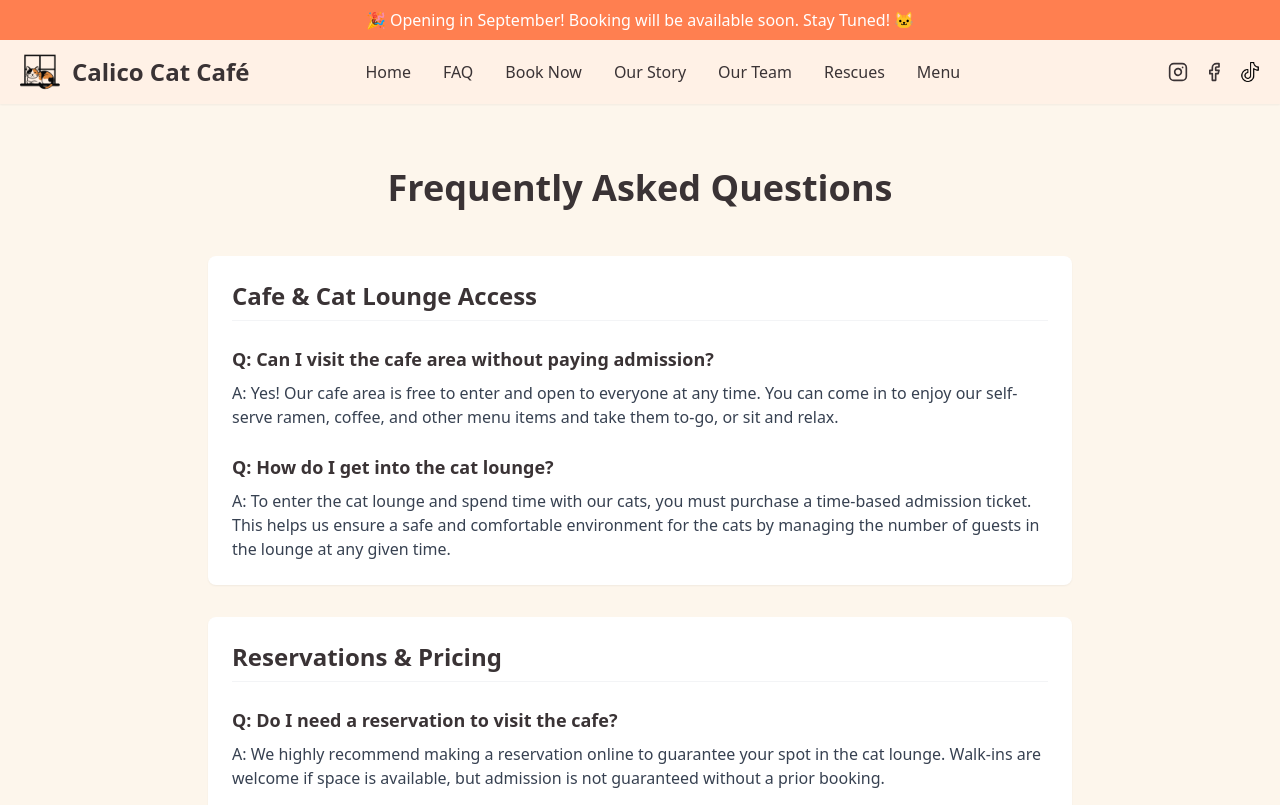
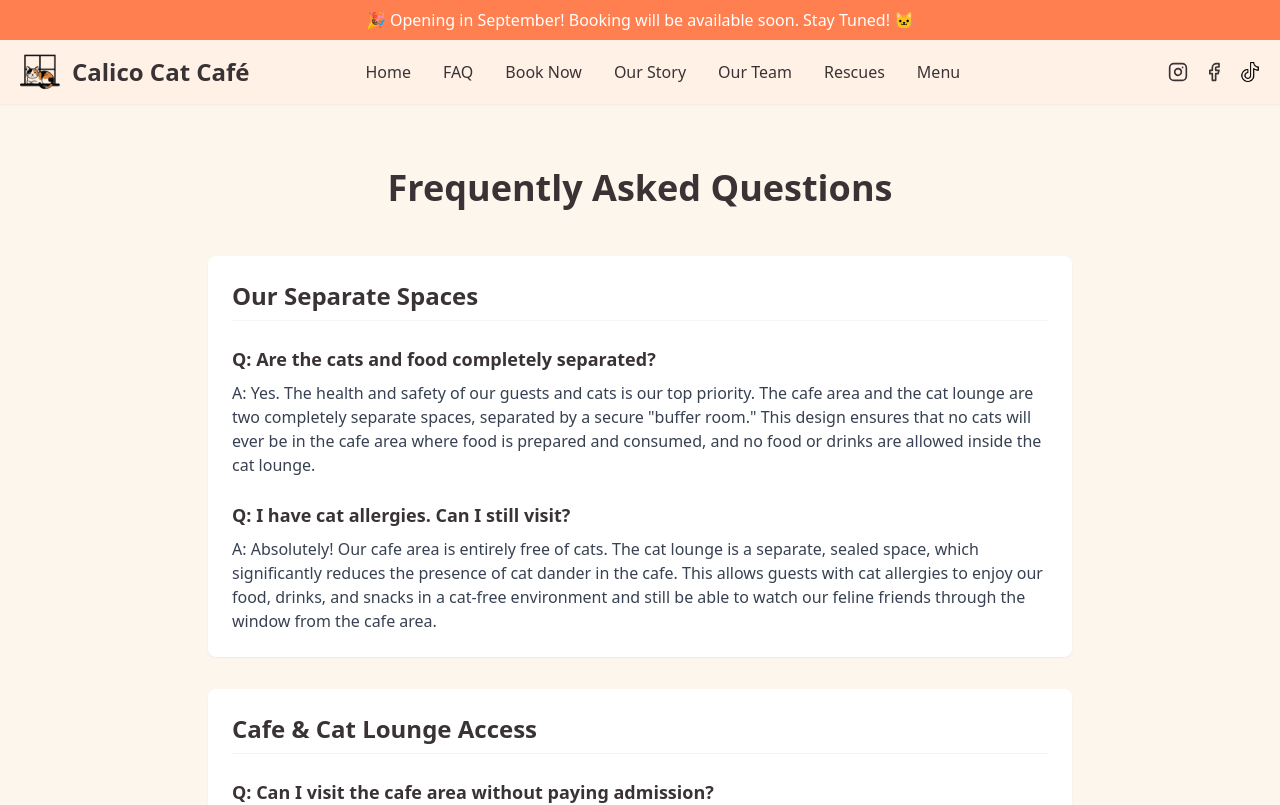
Before and after one commit to acetwothree/Calico-Cat-Cafe-Homepage-Design, a React (Vite) app: page /faq in a window 1280 px wide. Shown: the top 805 px of the page. Built offline with nearby package versions, Linux system fonts and the light colour scheme.

Commit message:
feat: add 'Our Separate Spaces' section to FAQ page

```diff
--- a/src/pages/FAQPage.tsx
+++ b/src/pages/FAQPage.tsx
@@ -3,6 +3,21 @@ export const FAQPage = () => {
     <div className="bg-soft-cream py-12 md:py-16">
       <div className="container mx-auto px-4 max-w-4xl">
         <h1 className="text-3xl md:text-4xl font-bold text-center text-[#3A3335] mb-8 md:mb-12">Frequently Asked Questions</h1>
+
+        {/* Our Separate Spaces */}
+        <div className="bg-white p-6 rounded-lg shadow-sm mb-8">
+          <h2 className="text-xl md:text-2xl font-bold text-[#3A3335] mb-4 md:mb-6 pb-2 border-b border-gray-100">Our Separate Spaces</h2>
+          <div className="space-y-5 md:space-y-6">
+            <div>
+              <h3 className="text-lg font-semibold text-[#3A3335]">Q: Are the cats and food completely separated?</h3>
+              <p className="text-gray-700 mt-2">A: Yes. The health and safety of our guests and cats is our top priority. The cafe area and the cat lounge are two completely separate spaces, separated by a secure "buffer room." This design ensures that no cats will ever be in the cafe area where food is prepared and consumed, and no food or drinks are allowed inside the cat lounge.</p>
+            </div>
+            <div>
+              <h3 className="text-lg font-semibold text-[#3A3335]">Q: I have cat allergies. Can I still visit?</h3>
+              <p className="text-gray-700 mt-2">A: Absolutely! Our cafe area is entirely free of cats. The cat lounge is a separate, sealed space, which significantly reduces the presence of cat dander in the cafe. This allows guests with cat allergies to enjoy our food, drinks, and snacks in a cat-free environment and still be able to watch our feline friends through the window from the cafe area.</p>
+            </div>
+          </div>
+        </div>
 
         {/* Cafe & Cat Lounge Access */}
         <div className="bg-white p-6 rounded-lg shadow-sm mb-8">
```
